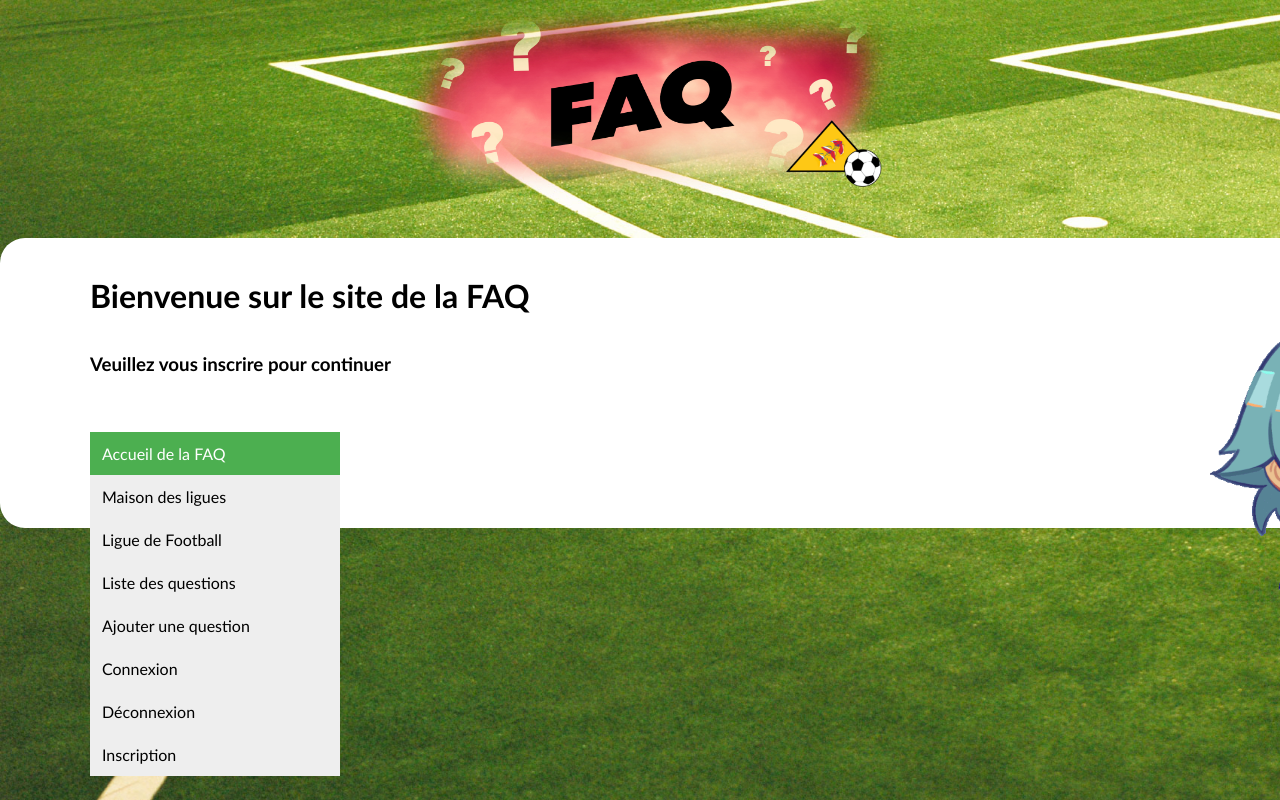
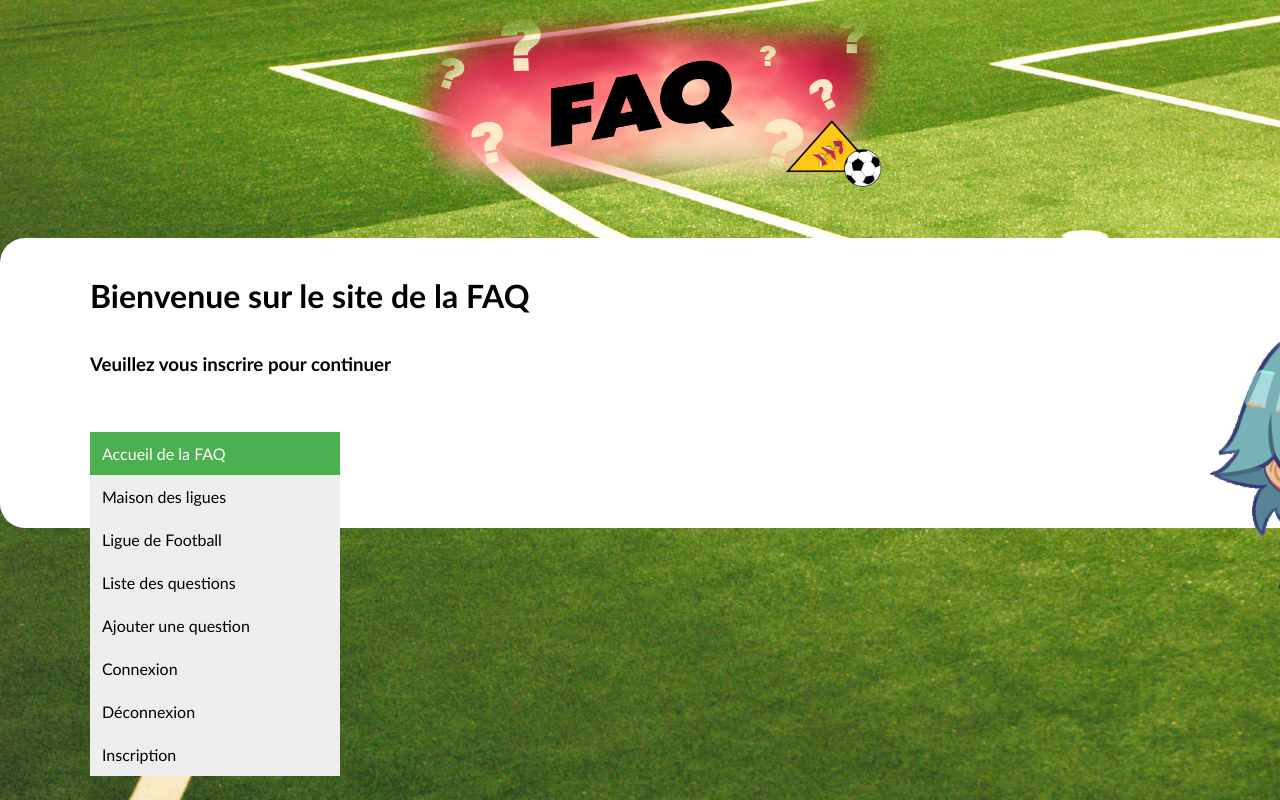
Before and after one commit to MBourdim/M2L, a PHP site: page /faq.php in a window 1280 px wide; the page is wider, and only the part inside the window is pictured. Run offline with PHP 8.4, Linux system fonts and the light colour scheme.

Commit message:
modifications du css de la FAQ (non fini)

```diff
--- a/css/FAQ.css
+++ b/css/FAQ.css
@@ -28,10 +28,10 @@
     padding-left: 90px
 }
 body {
-    background-image: url('/img/bgfoot.jpg');
+    background-image: url("../img/bgfoot.jpg");
     background-repeat: no-repeat;
     background-attachment: fixed;
-    background-size: 100% 100%;
+    background-size: cover;
 }
 .vertical-menu {
     width: 250px;
```
